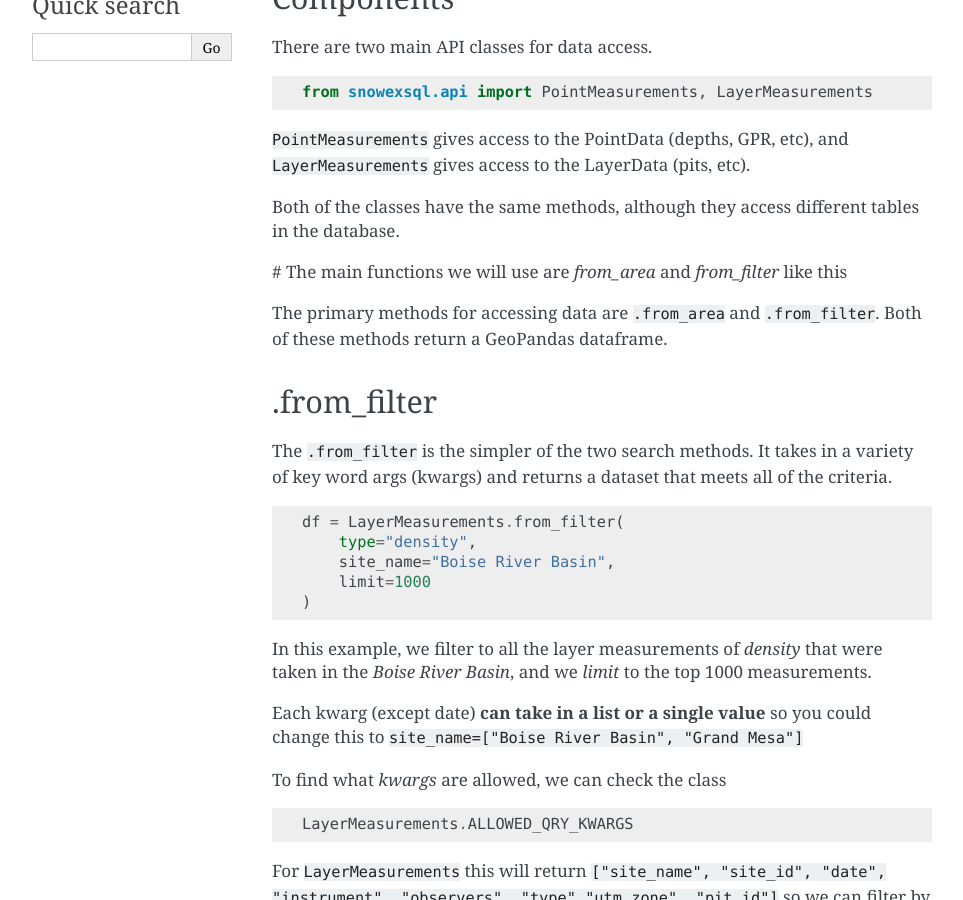
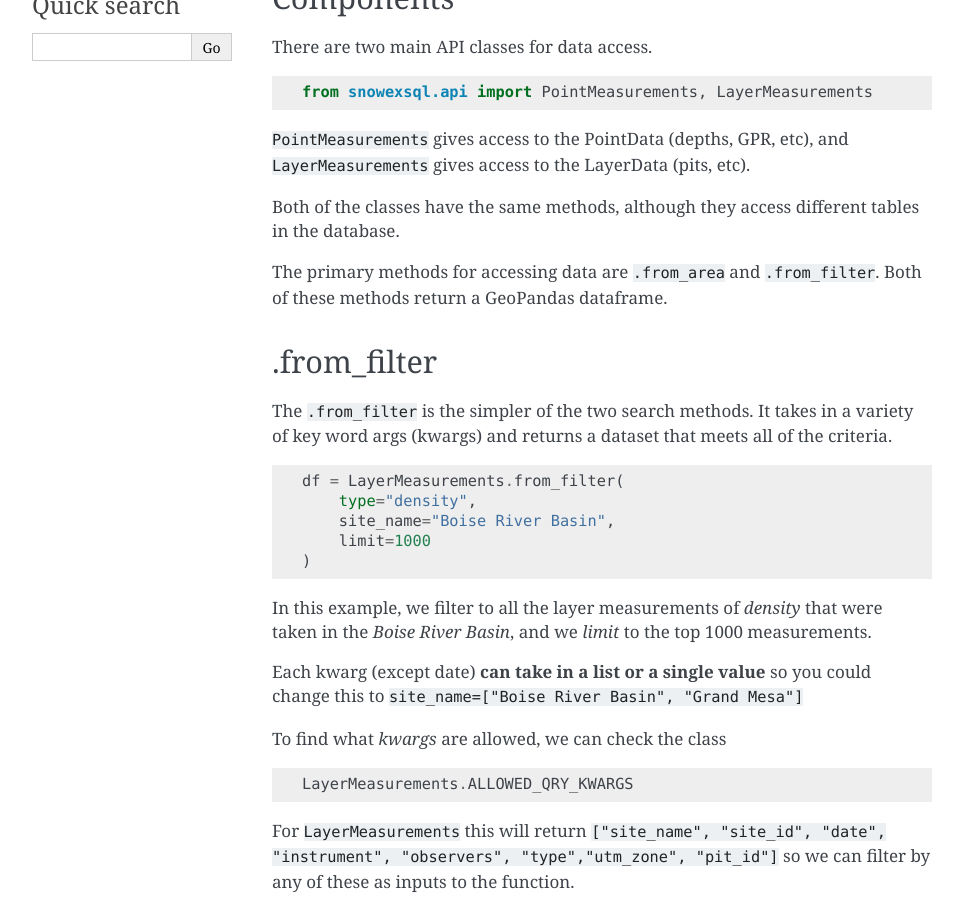
Before and after one commit to SnowEx/snowexsql, a Sphinx documentation site: the page built from docs/api.rst, in a window 1280 px wide and 900 px high, scrolled down 341 px. Shown: the whole window, without its empty margins (148-1111 px from the left). Built offline with Sphinx 7.4.7, drawn with Linux system fonts in a browser that asks for light colours.

Commit message:
errors in documentation

```diff
--- a/docs/api.rst
+++ b/docs/api.rst
@@ -24,8 +24,6 @@ There are two main API classes for data access.
 
 Both of the classes have the same methods, although they access different
 tables in the database.
-
-# The main functions we will use are `from_area` and `from_filter` like this
 
 The primary methods for accessing data are :code:`.from_area` and
 :code:`.from_filter`. Both of these methods return a GeoPandas dataframe.
@@ -69,8 +67,6 @@ To find what values are allowed for each, we can check the propeties of the
 class. Both :code:`LayerMeasurements` and :code:`PointMeasurements` have
 the following properties.
 
-..
-
  * all_site_names
  * all_types
  * all_dates
```
